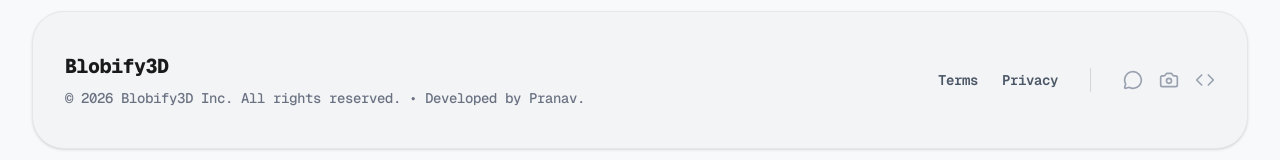
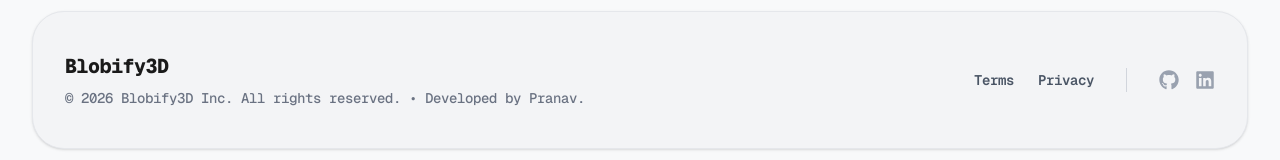
Before and after one commit to pranav600/Blobify3D, a Next.js app: page / in a window 1280 px wide. Shown: the part 2329-2489 px from the top of the page. Built offline with nearby package versions, Linux system fonts and the light colour scheme.

Commit message:
feat: added download to BlobGrid and updated footer with react-icons

```diff
--- a/package.json
+++ b/package.json
@@ -13,7 +13,8 @@
     "lucide-react": "^1.8.0",
     "next": "16.2.4",
     "react": "19.2.4",
-    "react-dom": "19.2.4"
+    "react-dom": "19.2.4",
+    "react-icons": "^5.6.0"
   },
   "devDependencies": {
     "@tailwindcss/postcss": "^4",
--- a/src/components/BlobGrid.tsx
+++ b/src/components/BlobGrid.tsx
@@ -3,6 +3,7 @@
 import React from "react";
 import { motion } from "framer-motion";
 import Image from "next/image";
+import { Download } from "lucide-react";
 
 const BLOB_IMAGES = [
   "/blob_cyan Background Removed.png",
@@ -65,6 +66,18 @@ export default function BlobGrid() {
                 {blob.title}
               </span>
             </div>
+
+            <div className="absolute bottom-4 right-4 opacity-0 group-hover:opacity-100 transition-opacity z-10">
+              <a
+                href={blob.image}
+                download={`${blob.title.replace(/\s+/g, "_")}.png`}
+                onClick={(e) => e.stopPropagation()}
+                className="bg-white/80 backdrop-blur-md w-10 h-10 rounded-full text-black hover:bg-white hover:scale-110 transition-all border border-white shadow-md flex items-center justify-center"
+                aria-label={`Download ${blob.title}`}
+              >
+                <Download size={18} strokeWidth={2.5} />
+              </a>
+            </div>
           </motion.div>
         ))}
       </div>
--- a/src/components/Footer.tsx
+++ b/src/components/Footer.tsx
@@ -1,5 +1,5 @@
 import React from 'react';
-import { MessageCircle, Camera, Code } from 'lucide-react';
+import { FaGithub, FaLinkedin } from 'react-icons/fa';
 import Image from 'next/image';
 
 export default function Footer() {
@@ -21,9 +21,22 @@ export default function Footer() {
         </span>
         <div className="h-6 w-[1px] bg-gray-300 mx-2" />
         <div className="flex items-center gap-4 text-gray-400">
-          <MessageCircle className="w-5 h-5 hover:text-blob-purple cursor-pointer transition-colors" />
-          <Camera className="w-5 h-5 hover:text-black cursor-pointer transition-colors" />
-          <Code className="w-5 h-5 hover:text-black cursor-pointer transition-colors" />
+          <a
+            href={process.env.NEXT_PUBLIC_GITHUB}
+            target="_blank"
+            rel="noopener noreferrer"
+            className="hover:text-black transition-colors"
+          >
+            <FaGithub className="w-5 h-5" />
+          </a>
+          <a
+            href={process.env.NEXT_PUBLIC_LINKEDIN}
+            target="_blank"
+            rel="noopener noreferrer"
+            className="hover:text-[#0A66C2] transition-colors"
+          >
+            <FaLinkedin className="w-5 h-5" />
+          </a>
         </div>
       </div>
     </footer>
```
Also changed, not shown: 1 other file (tests, documents, lock files or other folders).
